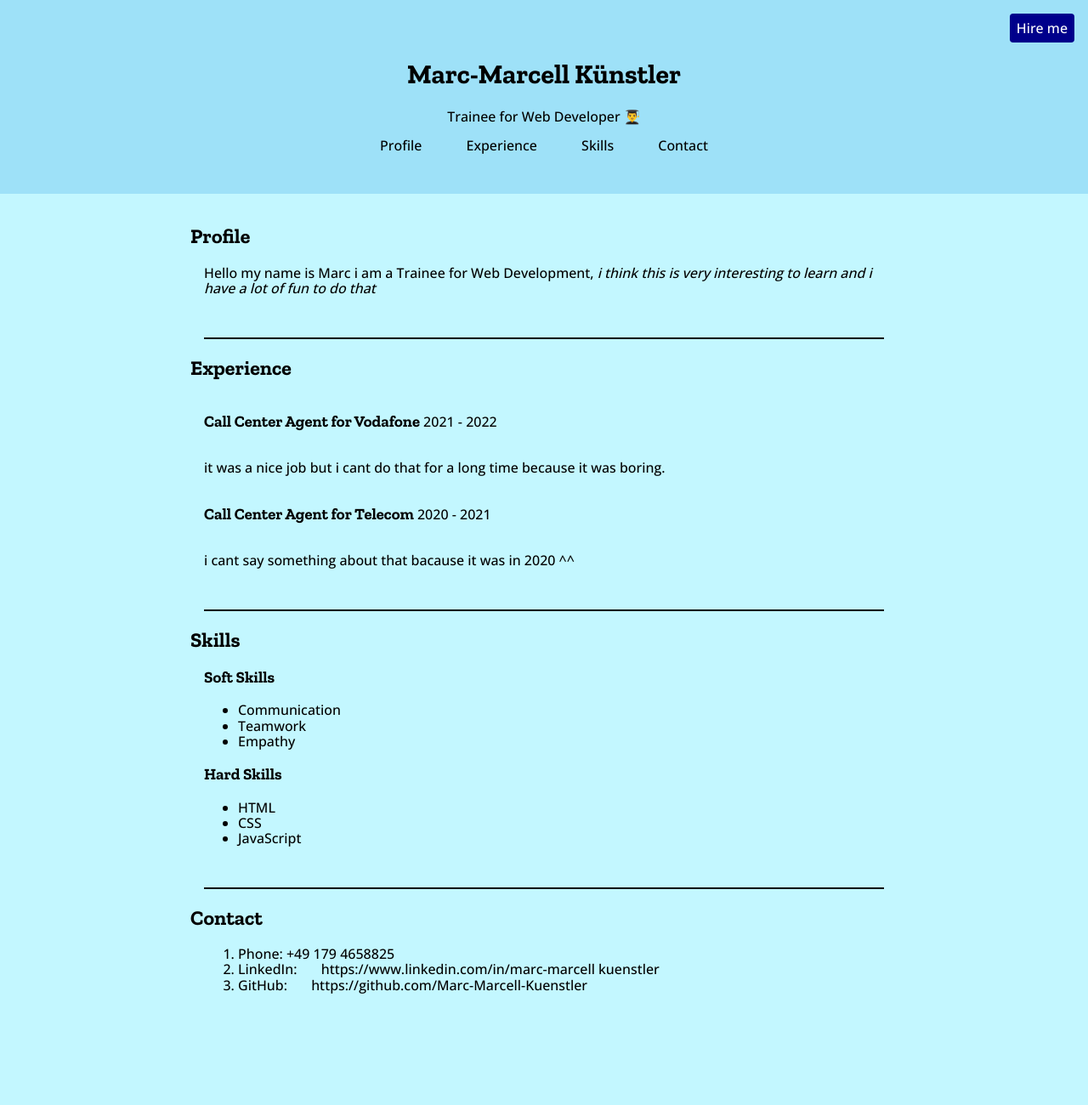
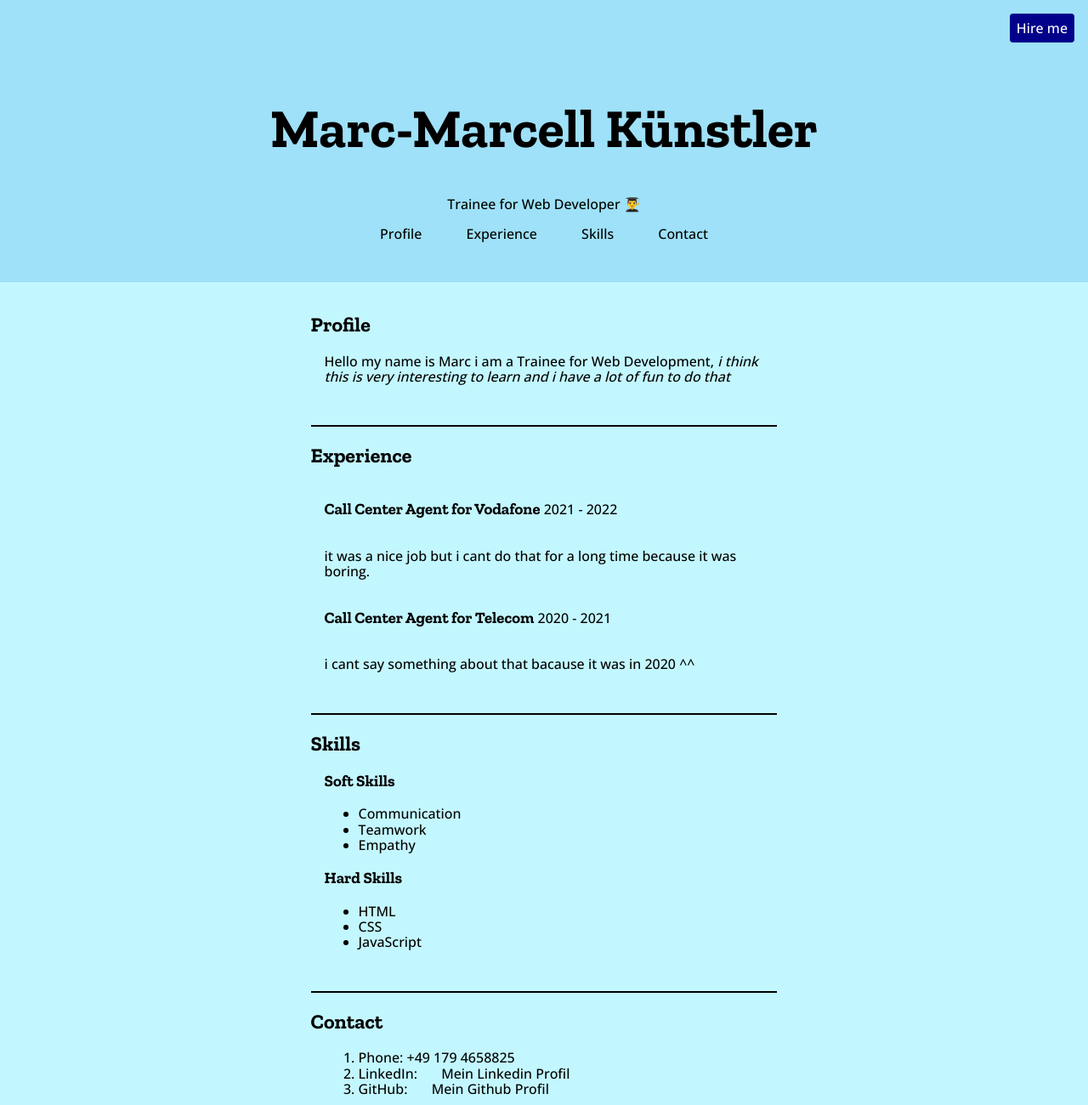
Before and after one commit to MarcMarcell/Coding, a plain HTML site: page CV Setup/index.html in a window 1280 px wide. Shown: the whole page at 85% size. Before the commit the page ends 1200 px from the top, so only its background shows below. Drawn offline with nearby package versions, Linux system fonts and the light colour scheme.

Commit message:
updated CVs html and css file

```diff
--- a/CV Setup/index.html
+++ b/CV Setup/index.html
@@ -21,8 +21,10 @@
 
   <body>
     <header class="header">
-      <h1>Marc-Marcell Künstler</h1>
-      <p class="profession">Trainee for Web Developer</p>
+      <div class="heading-group">
+        <h1 class="main-heading">Marc-Marcell Künstler</h1>
+        <p class="profession">Trainee for Web Developer</p>
+      </div>
       <nav>
         <a href="#profile">Profile</a>
         <a href="#experience">Experience</a>
@@ -89,13 +91,13 @@
             LinkedIn:
             <a
               href="https://www.linkedin.com/in/marc-marcell-künstler-90738a273"
-              >https://www.linkedin.com/in/marc-marcell kuenstler</a
+              >Mein Linkedin Profil</a
             >
           </li>
           <li>
             GitHub:
             <a href="https://github.com/MarcMarcell"
-              >https://github.com/Marc-Marcell-Kuenstler</a
+              >Mein Github Profil</a
             >
           </li>
         </ol>
--- a/CV Setup/style.css
+++ b/CV Setup/style.css
@@ -3,8 +3,9 @@
   box-sizing: border-box;
 }
 
-* {
+html {
   font-family: "Open Sans", sans-serif;
+  font-size: 16px;
 }
 
 h1,
@@ -26,9 +27,23 @@ body {
 }
 
 .header {
-  padding: 48px 16px;
+  padding: 3rem 1rem;
+  padding-top: 4.5em;
   text-align: center;
   background-color: #0584d831;
+  position: relative;
+}
+
+.heading-group {
+  font-size: 4rem;
+}
+
+.main-heading {
+  font-size: 1em;
+}
+
+.profession {
+  font-size: 0.25em;
 }
 
 .profession::after {
@@ -37,10 +52,10 @@ body {
 
 aside {
   position: absolute;
-  right: 16px;
-  top: 16px;
-  padding: 8px;
-  border-radius: 4px;
+  right: 1rem;
+  top: 1rem;
+  padding: 0.5rem;
+  border-radius: 0.25rem;
   background: darkblue;
   color: white;
 }
@@ -51,7 +66,7 @@ a {
 }
 
 a:link {
-  padding: 4px 8px;;
+  padding: 0.25rem 0.5rem;;
   color: black;
   transition: color 0.5s, font-size 0.5s;
 }
@@ -70,21 +85,22 @@ a:active {
 }
 
 a + a {
-  margin-left: 16px;
+  margin-left: 1rem;
 }
 
 .main {
-  max-width: 800px;
+  max-width: 60ch;
   margin: 0 auto;
-  padding: 16px;
+  padding: 1rem;
 }
 
 .main > * + * {
-  margin-top: 48px;
+  margin-top: 3rem;
 }
 
 .main > * {
-  border-top: 2px solid black;
+  border-top: 0.125rem solid black;
+  padding: 0 1rem;
 }
 
 .main > *:first-child {
@@ -93,7 +109,7 @@ a + a {
 
 h2 {
   position: relative;
-  left: -16px;
+  left: -1rem;
 }
 
 .experience-heading {
```
